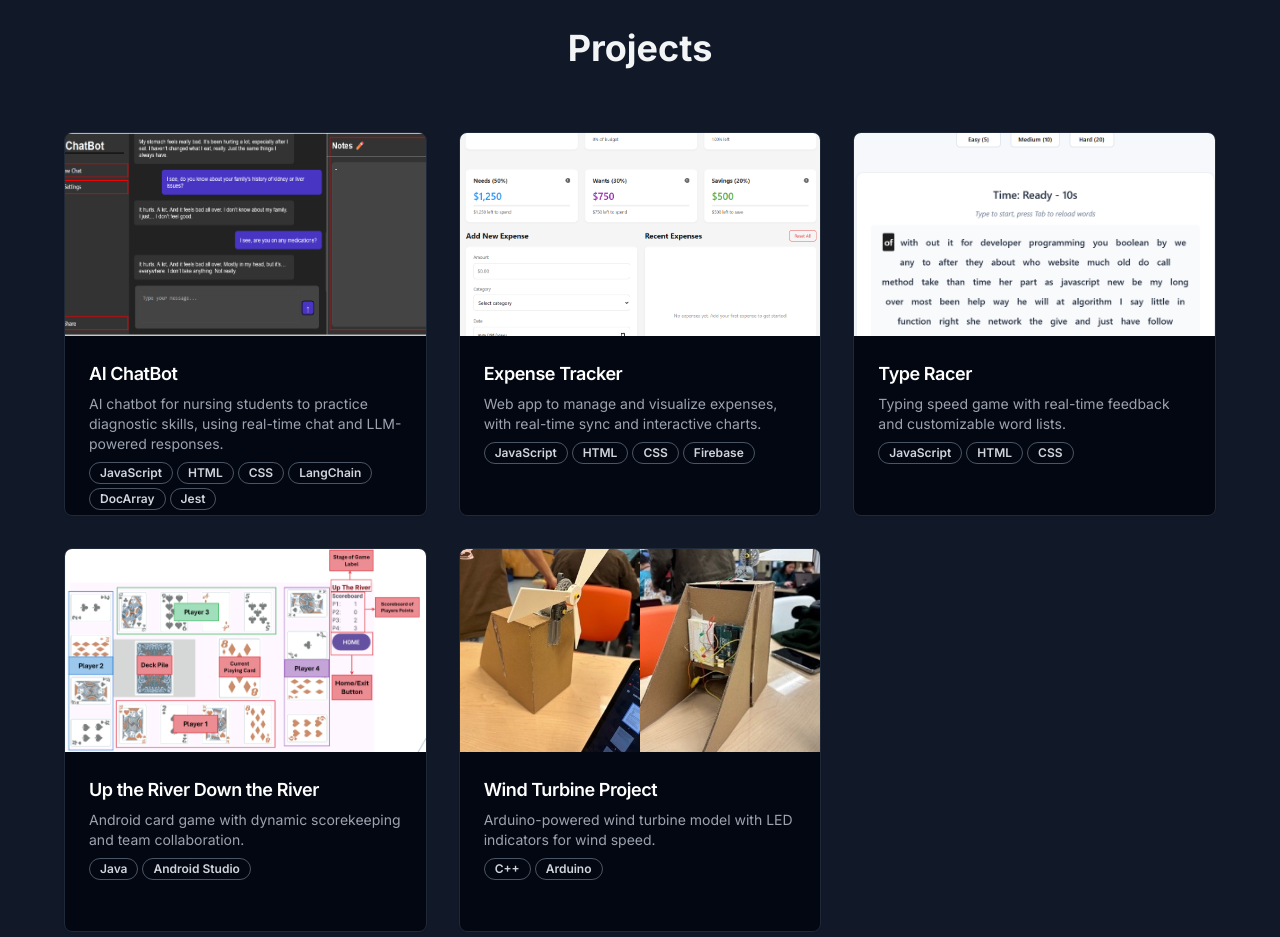
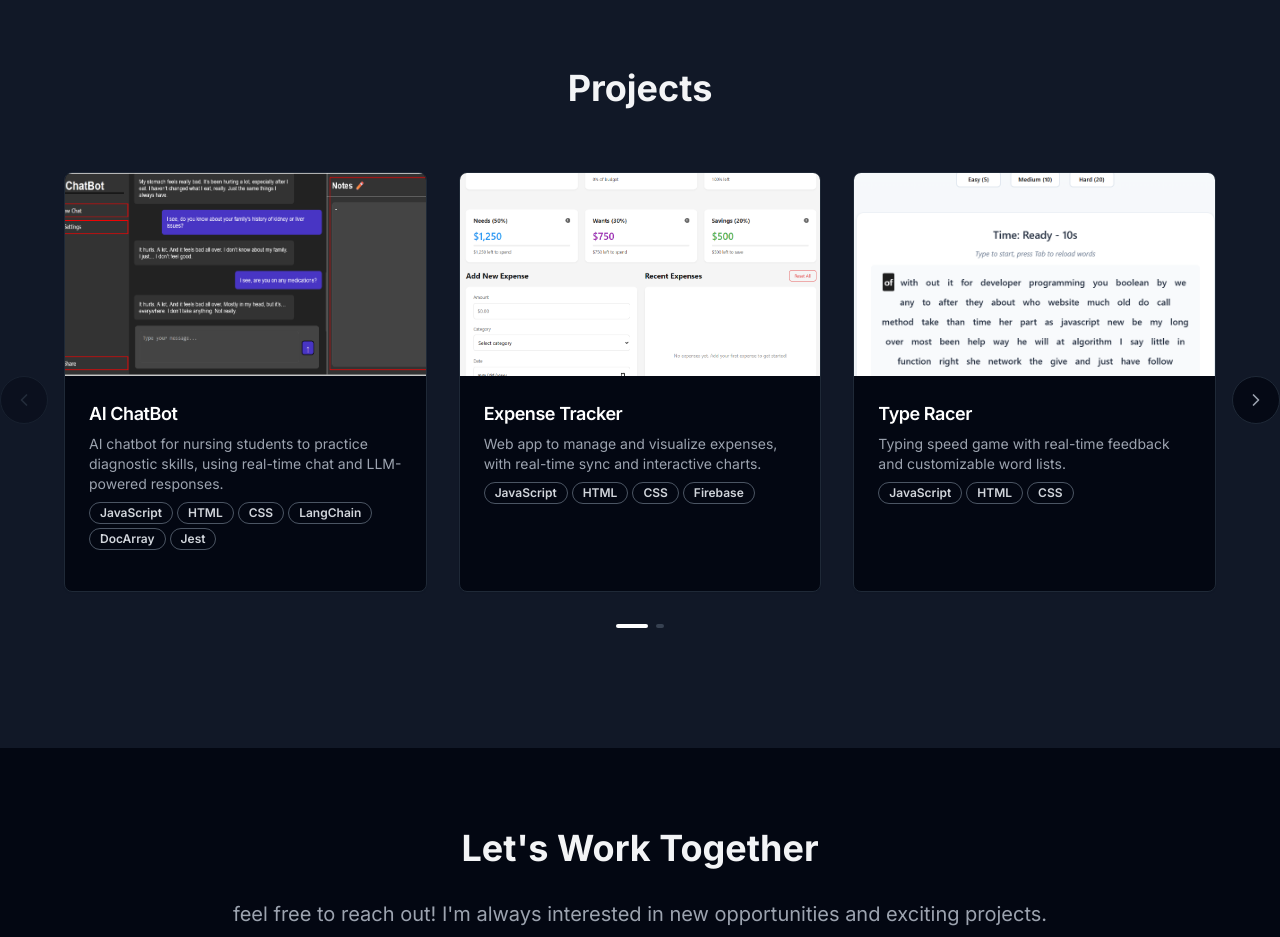
Before and after one commit to Danie1Le/Danie1Le.github.io, a Next.js app: page / in a window 1280 px wide. Shown: the part 1860-2797 px from the top of the page. Built offline with nearby package versions, Linux system fonts and the light colour scheme.

Commit message:
slider for projects

```diff
--- a/portfolio.tsx
+++ b/portfolio.tsx
@@ -268,15 +268,59 @@ export default function Portfolio() {
       </section>
 
       {/* Projects Section */}
-      <section id="projects" className="py-20 px-6 bg-gray-900">
-        <div className="container mx-auto">
+      <section id="projects" className="min-h-screen py-20 px-6 bg-gray-900 flex items-center">
+        <div className="container mx-auto w-full">
           <h2 className="text-4xl font-bold text-center mb-16">Projects</h2>
-          <div className="grid md:grid-cols-2 lg:grid-cols-3 gap-8 max-w-6xl mx-auto">
-            {[
+          <ProjectCarousel />
+        </div>
+      </section>
+
+      {/* Contact Section */}
+      <section id="contact" className="py-20 px-6">
+        <div className="container mx-auto text-center">
+          <h2 className="text-4xl font-bold mb-8">Let's Work Together</h2>
+          <p className="text-xl text-gray-400 max-w-2x2 mx-auto mb-12">
+            feel free to reach out! I'm always interested in new opportunities and exciting projects.
+          </p>
+
+          <div className="grid md:grid-cols-3 gap-8 max-w-4xl mx-auto mb-12">
+            <Card className="bg-gray-900 border-gray-800">
+              <CardContent className="pt-6 text-center">
+                <Mail className="w-8 h-8 mx-auto mb-4 text-purple-400" />
+                <h3 className="font-semibold text-white mb-2">Email</h3>
+                <a href="mailto:danielle8262005@gmail.com" className="text-purple-400 hover:underline break-all">danielle8262005@gmail.com</a>
+              </CardContent>
+            </Card>
+
+            <Card className="bg-gray-900 border-gray-800">
+              <CardContent className="pt-6 text-center">
+                <Linkedin className="w-8 h-8 mx-auto mb-4 text-purple-400" />
+                <h3 className="font-semibold text-white mb-2">LinkedIn</h3>
+                <a href="https://www.linkedin.com/in/danie1-le/" target="_blank" rel="noopener noreferrer" className="text-purple-400 hover:underline break-all">linkedin.com/in/danie1-le</a>
+              </CardContent>
+            </Card>
+
+            <Card className="bg-gray-900 border-gray-800">
+              <CardContent className="pt-6 text-center">
+                <Github className="w-8 h-8 mx-auto mb-4 text-purple-400" />
+                <h3 className="font-semibold text-white mb-2">GitHub</h3>
+                <a href="https://github.com/Danie1Le" target="_blank" rel="noopener noreferrer" className="text-purple-400 hover:underline break-all">github.com/Danie1Le</a>
+              </CardContent>
+            </Card>
+          </div>
+        </div>
+      </section>
+    </div>
+  )
+}
+
+function ProjectCarousel() {
+  const [startIndex, setStartIndex] = useState(0)
+
+  const projects = [
     {
       title: "AI ChatBot",
-                description:
-                  "AI chatbot for nursing students to practice diagnostic skills, using real-time chat and LLM-powered responses.",
+      description: "AI chatbot for nursing students to practice diagnostic skills, using real-time chat and LLM-powered responses.",
       image: "/Ai chatBot.png",
       tech: ["JavaScript", "HTML", "CSS", "LangChain", "DocArray", "Jest"],
       github: "",
@@ -284,8 +328,7 @@ export default function Portfolio() {
     },
     {
       title: "Expense Tracker",
-                description:
-                  "Web app to manage and visualize expenses, with real-time sync and interactive charts.",
+      description: "Web app to manage and visualize expenses, with real-time sync and interactive charts.",
       image: "/Expense budget.png",
       tech: ["JavaScript", "HTML", "CSS", "Firebase"],
       github: "https://github.com/Danie1Le/Expense-Budget",
@@ -293,8 +336,7 @@ export default function Portfolio() {
     },
     {
       title: "Type Racer",
-                description:
-                  "Typing speed game with real-time feedback and customizable word lists.",
+      description: "Typing speed game with real-time feedback and customizable word lists.",
       image: "/Type Racer.png",
       tech: ["JavaScript", "HTML", "CSS"],
       github: "",
@@ -302,8 +344,7 @@ export default function Portfolio() {
     },
     {
       title: "Up the River Down the River",
-                description:
-                  "Android card game with dynamic scorekeeping and team collaboration.",
+      description: "Android card game with dynamic scorekeeping and team collaboration.",
       image: "/UptheRiverDowntheRiver.png",
       tech: ["Java", "Android Studio"],
       github: "https://github.com/divPak9876/UpDownRiver",
@@ -311,14 +352,48 @@ export default function Portfolio() {
     },
     {
       title: "Wind Turbine Project",
-                description:
-                  "Arduino-powered wind turbine model with LED indicators for wind speed.",
-                image: "turbine", // Special case for side-by-side images
+      description: "Arduino-powered wind turbine model with LED indicators for wind speed.",
+      image: "turbine",
       tech: ["C++", "Arduino"],
       github: "",
       live: "/Media1.mp4",
     },
-            ].map((project, index) => {
+  ]
+
+  const visibleProjects = projects.slice(startIndex, startIndex + 3)
+  const canGoNext = startIndex + 3 < projects.length
+  const canGoPrev = startIndex > 0
+
+  return (
+    <div className="relative max-w-6xl mx-auto">
+      {/* Navigation */}
+      <div className="absolute left-0 top-1/2 -translate-y-1/2 z-10 -translate-x-16">
+        <button
+          onClick={() => setStartIndex(Math.max(0, startIndex - 1))}
+          disabled={!canGoPrev}
+          className={`w-12 h-12 rounded-full border border-gray-800 bg-gray-950/80 flex items-center justify-center ${
+            canGoPrev ? "text-gray-400 hover:text-white" : "text-gray-700 opacity-50"
+          }`}
+        >
+          <ChevronDown className="w-5 h-5 rotate-90" />
+        </button>
+      </div>
+
+      <div className="absolute right-0 top-1/2 -translate-y-1/2 z-10 translate-x-16">
+        <button
+          onClick={() => setStartIndex(Math.min(projects.length - 3, startIndex + 1))}
+          disabled={!canGoNext}
+          className={`w-12 h-12 rounded-full border border-gray-800 bg-gray-950/80 flex items-center justify-center ${
+            canGoNext ? "text-gray-400 hover:text-white" : "text-gray-700 opacity-50"
+          }`}
+        >
+          <ChevronDown className="w-5 h-5 -rotate-90" />
+        </button>
+      </div>
+
+      {/* Projects Grid */}
+      <div className="grid md:grid-cols-2 lg:grid-cols-3 gap-8">
+        {visibleProjects.map((project, index) => {
           const link = project.live || project.github || null;
           const cardContent = (
             <>
@@ -359,6 +434,7 @@ export default function Portfolio() {
               </CardContent>
             </>
           );
+
           if (link) {
             return (
               <a
@@ -368,7 +444,7 @@ export default function Portfolio() {
                 rel="noopener noreferrer"
                 className="block group"
               >
-                    <Card className="bg-gray-950 border-gray-800 overflow-hidden hover:border-gray-600 transition-colors cursor-pointer h-96">
+                <Card className="bg-gray-950 border-gray-800 overflow-hidden hover:border-gray-600 transition-colors cursor-pointer h-[420px]">
                   {cardContent}
                 </Card>
               </a>
@@ -377,7 +453,7 @@ export default function Portfolio() {
             return (
               <Card
                 key={index}
-                    className="bg-gray-950 border-gray-800 overflow-hidden group hover:border-gray-600 transition-colors h-96"
+                className="bg-gray-950 border-gray-800 overflow-hidden group hover:border-gray-600 transition-colors h-[420px]"
               >
                 {cardContent}
               </Card>
@@ -385,54 +461,15 @@ export default function Portfolio() {
           }
         })}
       </div>
+
+      {/* Progress Dots */}
+      <div className="flex justify-center mt-8">
+        <div className="flex space-x-2">
+          {Array.from({ length: Math.ceil(projects.length / 3) }).map((_, i) => (
+            <div key={i} className={`h-1 rounded-full transition-all ${Math.floor(startIndex / 3) === i ? "bg-white w-8" : "bg-gray-700 w-2"}`} />
+          ))}
         </div>
-      </section>
-
-      {/* Contact Section */}
-      <section id="contact" className="py-20 px-6">
-        <div className="container mx-auto text-center">
-          <h2 className="text-4xl font-bold mb-8">Let's Work Together</h2>
-          <p className="text-xl text-gray-400 max-w-2x2 mx-auto mb-12">
-            feel free to reach out! I'm always interested in new opportunities and exciting projects.
-          </p>
-
-          <div className="grid md:grid-cols-3 gap-8 max-w-4xl mx-auto mb-12">
-            <Card className="bg-gray-900 border-gray-800">
-              <CardContent className="pt-6 text-center">
-                <Mail className="w-8 h-8 mx-auto mb-4 text-purple-400" />
-                <h3 className="font-semibold text-white mb-2">Email</h3>
-                <a href="mailto:danielle8262005@gmail.com" className="text-purple-400 hover:underline break-all">danielle8262005@gmail.com</a>
-              </CardContent>
-            </Card>
-
-            <Card className="bg-gray-900 border-gray-800">
-              <CardContent className="pt-6 text-center">
-                <Linkedin className="w-8 h-8 mx-auto mb-4 text-purple-400" />
-                <h3 className="font-semibold text-white mb-2">LinkedIn</h3>
-                <a href="https://www.linkedin.com/in/danie1-le/" target="_blank" rel="noopener noreferrer" className="text-purple-400 hover:underline break-all">linkedin.com/in/danie1-le</a>
-              </CardContent>
-            </Card>
-
-            <Card className="bg-gray-900 border-gray-800">
-              <CardContent className="pt-6 text-center">
-                <Github className="w-8 h-8 mx-auto mb-4 text-purple-400" />
-                <h3 className="font-semibold text-white mb-2">GitHub</h3>
-                <a href="https://github.com/Danie1Le" target="_blank" rel="noopener noreferrer" className="text-purple-400 hover:underline break-all">github.com/Danie1Le</a>
-              </CardContent>
-            </Card>
       </div>
-
-          <a href="mailto:danielle8262005@gmail.com">
-            <Button
-              size="lg"
-              className="bg-gradient-to-r from-purple-500 to-pink-500 hover:from-purple-600 hover:to-pink-600 text-white"
-            >
-              <Mail className="w-5 h-5 mr-2" />
-              Send Me a Message
-            </Button>
-          </a>
-        </div>
-      </section>
     </div>
   )
 }
```
Lines whose indentation alone changed are shown as unchanged.
